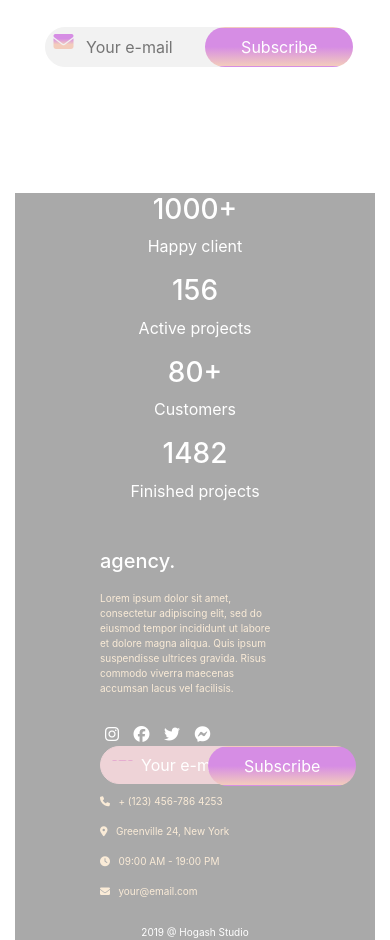
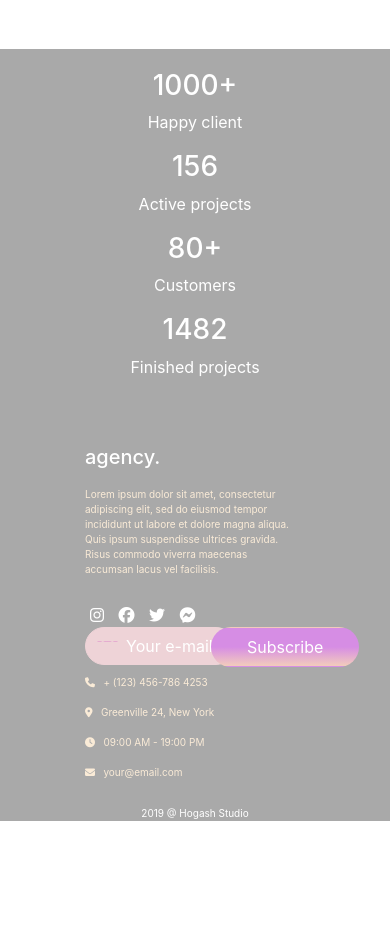
Before and after one commit to mennaashraff7/first-website, a plain HTML site: page index.html in a window 390 px wide. Shown: the part 6495-7435 px from the top of the page. After the commit the page ends 7316 px from the top, so only its background shows below. Drawn offline with nearby package versions, Linux system fonts and the light colour scheme.

Commit message:
third commit

```diff
--- a/css/stylesheet.css
+++ b/css/stylesheet.css
@@ -2,7 +2,8 @@ body{
     margin: 0;
     padding: 0;
     font-family: sans-serif serif;
-
+    width: 100%;
+    height: auto;
 
 
 }
@@ -583,18 +584,6 @@ section .services p{color: gray;}
 #images #right-item .box3{
       margin: 5% 5%;
 }
-        .form i{
-    position: absolute;
-    left: 13%;
-
-}
-.form .btn{
-    position: absolute;
-    background-image: linear-gradient(to bottom,#d68de4,#d68de4,#f3ccbc);
-    color: white;
-    right:6%;
-
-}
     .form input{
     width: 300px;
     height: 40px;
@@ -627,25 +616,18 @@ section .services p{color: gray;}
 }
     .form-2 .btn{
         position: absolute;
-    left: 50%;
-
+        left: 150px;
     }
     .footer{
         background-color: darkgrey;
     }
+    .top-line {
+    padding: 20px 110px;
+}
 
 }
-@media screen and (max-width:575px){
-    .form-2{
-        position: relative;
-    }
-    .form-2 .btn{
-    position: absolute;
-    left: 40%;
+    @media screen and (max-width:411px){
 
-    }
-}
-    @media screen and (max-width:411px){
         .container{200px}
         #images #right-item{
     padding: 5% 20%;
@@ -655,8 +637,8 @@ section .services p{color: gray;}
     }
     .form-2 .btn{
     position: absolute;
-    left: 60%;
-        top: 0;
+    left:60%;
+    top: 0;
 
     }
          .form-2 input{
--- a/index.html
+++ b/index.html
@@ -16,6 +16,7 @@
     <title>Hello, world!</title>
   </head>
   <body>
+
       <img id="video-pic" src="images/Creative-Agency-Free-PSD-Template-Hogash3.png">
 
     <header>
@@ -197,7 +198,7 @@
                 </div>
             </div>
         </section>
-          <br><br><br><br><br><br>
+
          <div class="mail">
              <i class='fas fa-envelope' style='font-size:48px;'></i>
             <h3>Stay Updated</h3>
@@ -211,7 +212,8 @@
              </form>
         </div>
           <br><br><br><br>
-          <div class="footer">
+      </div>
+       <div class="footer">
             <div class="top-line">
                 <div class="row">
                     <div class="col-md-3">
@@ -266,8 +268,6 @@
                 2019 @ Hogash Studio
               </div>
           </div>
-      </div>
-
 
     <!-- Optional JavaScript -->
     <!-- jQuery first, then Popper.js, then Bootstrap JS -->
```
